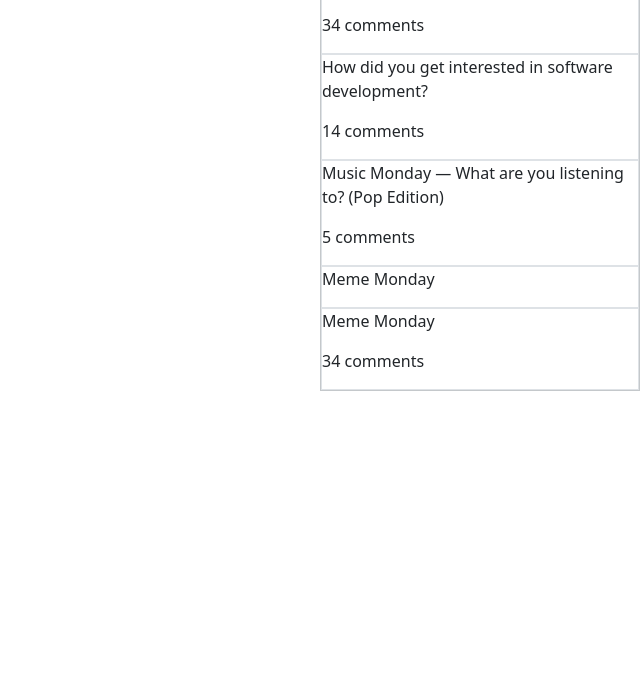
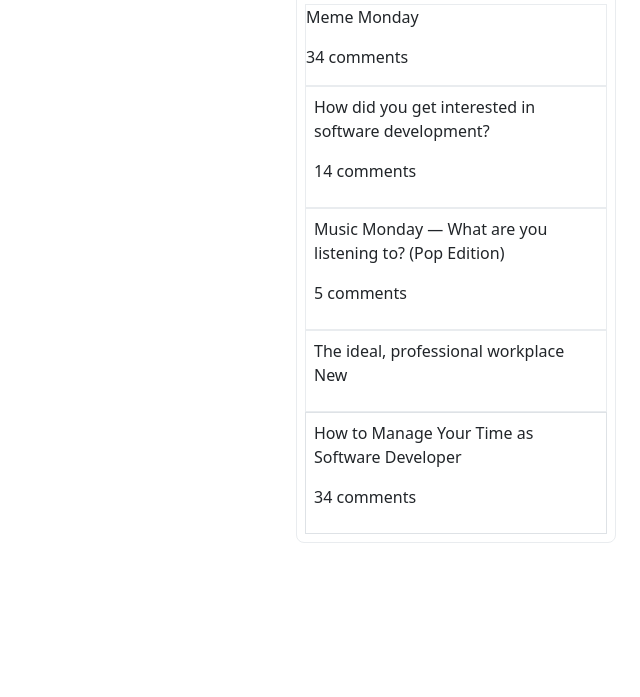
Before and after one commit to GuadalupeAngelesDep/desafio_dev_community, a plain HTML site: page index.html in a window 1280 px wide. Shown: the part 103-800 px from the top of the page, without its empty margins (640-1280 px from the left). Drawn offline with nearby package versions, Linux system fonts and the light colour scheme.

Commit message:
changes2

```diff
--- a/index.html
+++ b/index.html
@@ -18,31 +18,29 @@
 
     <!--Aside de la derecha Mich-->
 
-    <aside class="watercooler__section float-lg-end col-3 d-none d-lg-block  border border-secondary-subtle style="--bs-border-opacity: .5;>
-        <header class="p-3 text-center"> <h3>#watercooler</h3></header>
-        <div class="border border-secondary-subtle, style="--bs-border-opacity: .5>
+    <aside class="watercooler__section float-lg-end col-3 d-none d-lg-block rounded-3 border m-4 border-light-subtle p-2 border-opacity-10">
+        <header class="p-3"> <h3>#watercooler</h3></header>
+        <div class="border border-light-subtle style="--bs-border-opacity: 10;>
             <p class="watercooler__link link" href="https://dev.to/ben/meme-monday-54bo">
              Meme Monday <div class="watercooler__comments ">34 comments </div>
             </p>
         </div>
-        <div class="border border-secondary-subtle, style="--bs-border-opacity: .5>
+        <div class="border border-light-subtle p-2 border-opacity-10">
             <p class="watercooler__link link" href="https://dev.to/ben/meme-monday-54bo"> How did you get interested in software development?
                 <div class="watercooler__comments ">14 comments </div>
             </p>
         </div>
-        <div class="border border-secondary-subtle, style="--bs-border-opacity: .5>
+        <div class="border border-light-subtle p-2 border-opacity-10">
             <p class="watercooler__link link" href="https://dev.to/ben/meme-monday-54bo">
                 Music Monday — What are you listening to? (Pop Edition) <div class="watercooler__comments ">5 comments </div>
             </p>
         </div>
-        <div class="border border-secondary-subtle, style="--bs-border-opacity: .5>
-            <p class="watercooler__link link" href="https://dev.to/ben/meme-monday-54bo">
-             Meme Monday <span class="watercooler__comments c-indicador--warning"></span>
-            </p>
+        <div class="border border-light-subtle p-2 border-opacity-10">
+            <p class="watercooler__link link" href="https://dev.to/ben/meme-monday-54bo"> The ideal, professional workplace  <span class="c-indicator c-indicator--warning text-center">New</span></p>
         </div>
-        <div class="border border-secondary-subtle, style="--bs-border-opacity: .5>
-            <p class="watercooler__link link" href="https://dev.to/ben/meme-monday-54bo">
-             Meme Monday <div class="watercooler__comments ">34 comments </div>
+        <div class="border border-ligh-subtle p-2 border-opacity-10">
+            <p class="watercooler__link" href="https://dev.to/ben/meme-monday-54bo">
+             How to Manage Your Time as Software Developer<div class="watercooler__comments">34 comments </div>
             </p>
         </div>
 
```
